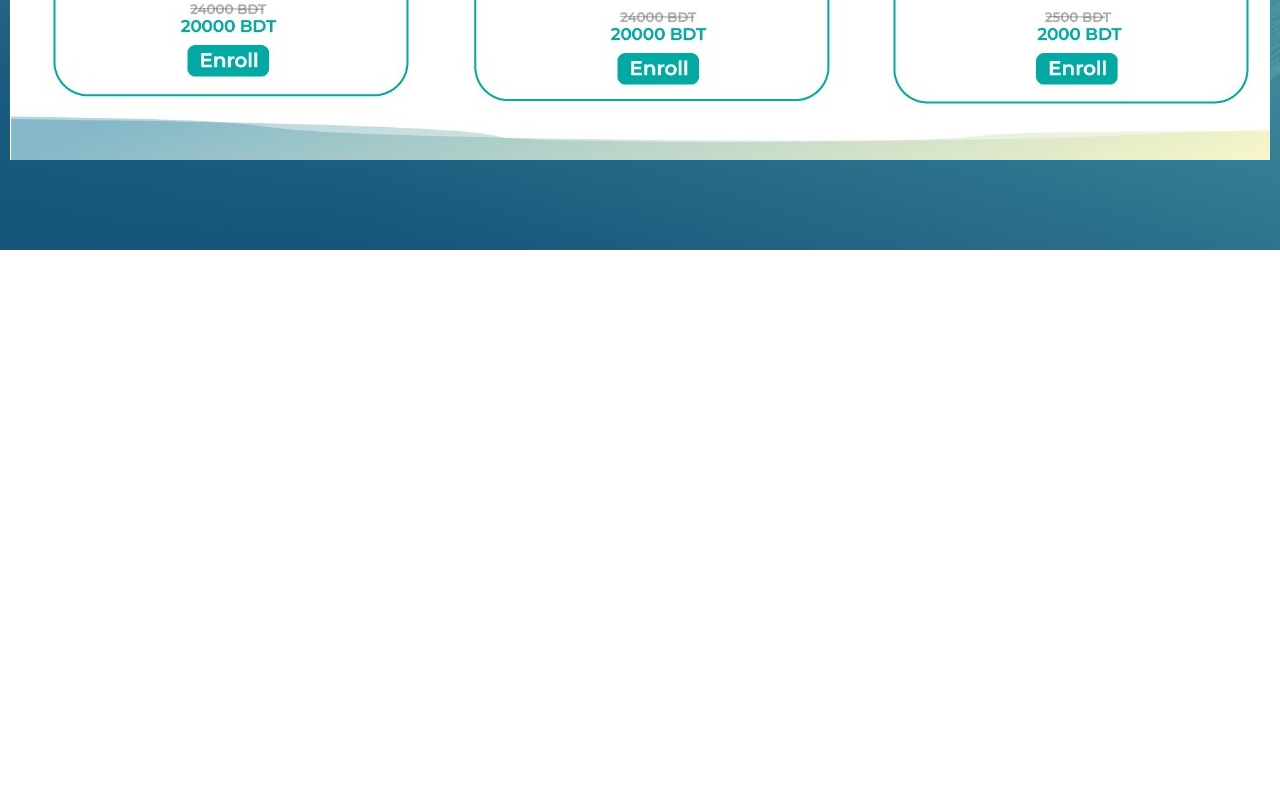
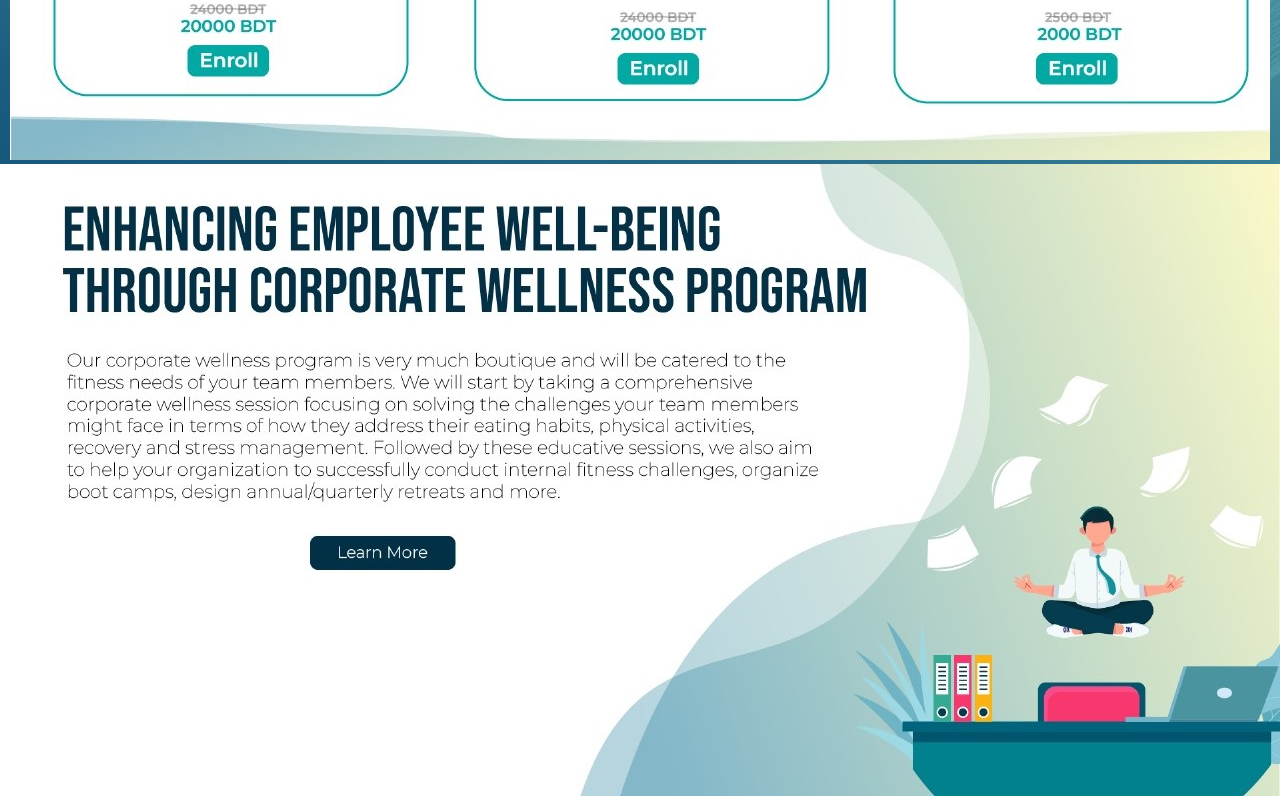
Before and after one commit to MashukJannatMahima/Shustho, a website: page corporate.html in a window 1280 px wide. Shown: the part 550-1350 px from the top of the page. Before the commit the page ends 800 px from the top, so only its background shows below. Drawn offline with Linux system fonts and the light colour scheme.

Commit message:
Update corporate.html

```diff
--- a/corporate.html
+++ b/corporate.html
@@ -19,6 +19,7 @@
 
     <section class="corporate-wellness">
         <img src="https://raw.githubusercontent.com/MashukJannatMahima/Shustho/main/corporate.jpeg" alt="Corporate Wellness">
+        <img src="https://raw.githubusercontent.com/MashukJannatMahima/Shustho/main/corporate2.jpeg" alt="Corporate Wellness">
     </section>
 
 </body>
```
